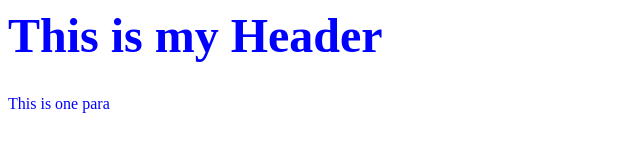
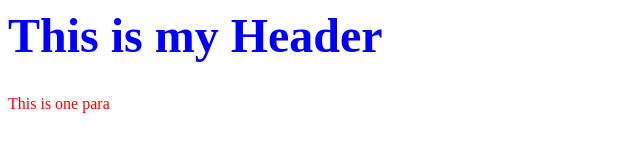
Before and after one commit to Visva005/testrepo, a plain HTML site: page index.html in a window 1280 px wide. Shown: the whole page, without its empty margins (0-640 px from the left). Drawn offline with Linux system fonts and the light colour scheme.

Commit message:
Color change

```diff
--- a/index.html
+++ b/index.html
@@ -4,7 +4,7 @@
 <HEAD>
 	<STYLE>
 	H1 {color:blue; font-size:300%}
-	P {color:blue}
+	P {color:red} <!-- color change-->
 	</STYLE>
 </HEAD>
 <BODY>
```
